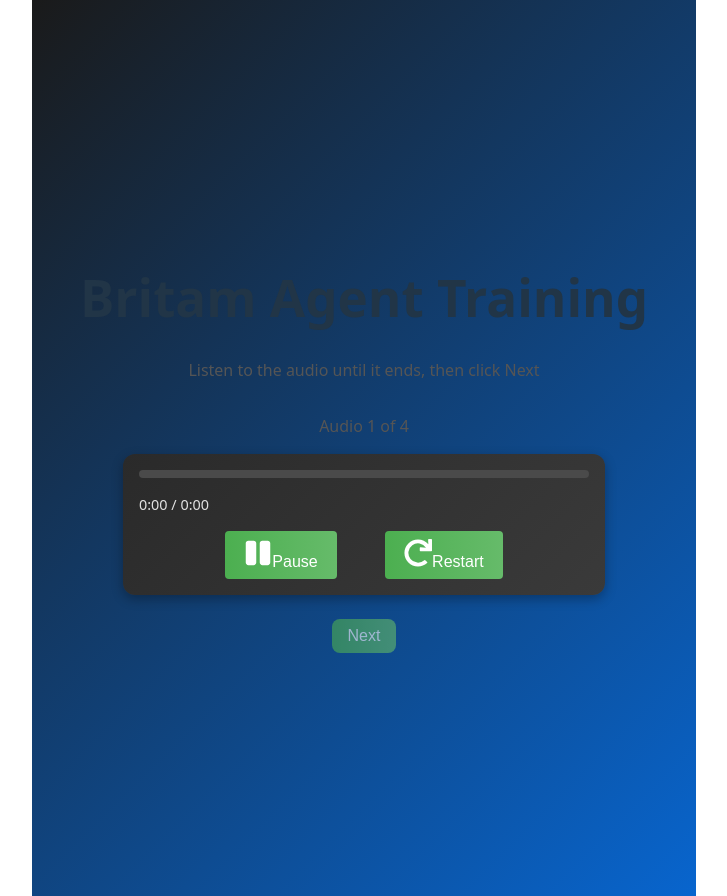
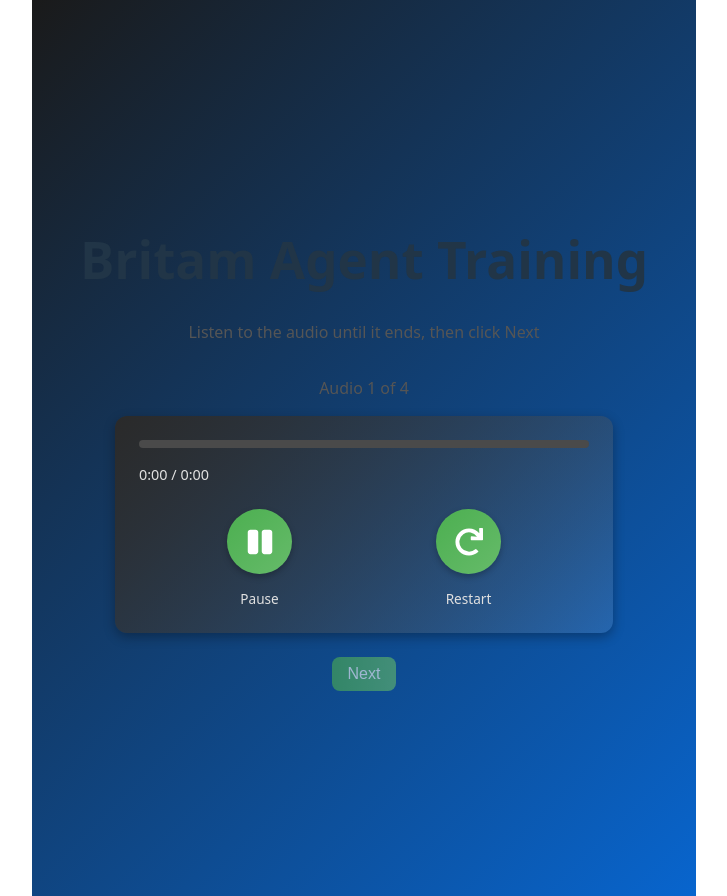
Before and after one commit to timothyobosi/TrainingMaterials, a React (Vite) app: page / in a window 1280 px wide. Both pictures are taken after a click on the button "Start". Shown: the whole page, without its empty margins (276-1003 px from the left). Built offline with nearby package versions, Linux system fonts and the light colour scheme.

Commit message:
controls UI

```diff
--- a/src/components/AudioPlayer.css
+++ b/src/components/AudioPlayer.css
@@ -1,8 +1,8 @@
 .audio-player{
     width: 450px;
     margin: 1rem 0;
-    padding: 1rem;
-    background: linear-gradient(135deg,#2a2a2a,#3a3a3a);
+    padding: 1.5rem;
+    background: linear-gradient(135deg,#2a2a2a,rgba(255, 255, 255, 0.1));
     border-radius: 12px;
     box-shadow: 0 4px 12px rgba(0, 0, 0, 0.3);
 
@@ -36,21 +36,41 @@
 .controls{
     display: flex;
     justify-content: center;
-    gap: 2rem;
+    gap: 8rem;
     margin-top: 1rem;
 }
 
+.control-item{
+    display: flex;
+    flex-direction: column;
+    align-items: center;
+    gap: 0.4rem;
+}
+
+.control-item span{
+    color: #e0e0e0;
+    font-size: 0.85rem;
+    text-align: center;
+}
+
+/* Round button style */
 .audio-player button{
-    margin: 0 0.5rem;
-    padding: 0.5rem 1.2rem;
-    font-size: 1rem;
-    cursor: pointer;
-    background: linear-gradient(90deg,#4CAF50, #66BB6A);
+    display: flex;
+    align-items: center;
+    justify-content: center;
+    width: 65px;
+    height: 65px;
+    border-radius: 50%;
+    background: linear-gradient(135deg, #4CAF50, #66BB6A);
     color: white;
     border: none;
-    border-radius: 4px;
+    cursor: pointer;
     transition: transform 0.2s, background 0.3s;
+    box-shadow: 0 3px 6px rgba(0,0,0,0.25);
+    font-size: 1.2rem;
 }
+
+
 
 .audio-player button:hover:not(:disabled){
     transition: scale(1.05);
--- a/src/components/AudioPlayer.jsx
+++ b/src/components/AudioPlayer.jsx
@@ -92,26 +92,21 @@
         {formatTime(progress)} / {formatTime(duration)}
       </div>
       <div className="controls">
-        {/* Play & pause toggle */}
-        <button onClick={handlePlayPause} aria-label={isPlaying ? 'Pause' : 'Play'}>
-          {isPlaying ? (
-            <>
-            <FaPause size={28}/>
-            <span>Pause</span>
-            </>
-            ):(
-              <>
-              <FaPlay size={28} />
-              <span>Play</span>
-              </>
-          )}
-        </button>
+        <div className="control-item">
+          {/* Play & pause toggle */}
+          <button onClick={handlePlayPause}>
+            {isPlaying ? <FaPause size={28} /> : <FaPlay size={28} />}
+          </button>
+          <span>{isPlaying ? "Pause" : "Play"}</span>
+        </div>
 
-        {/* Restart Button*/}
-        <button onClick={handleRestart} aria-label="Restart audio">
-          <FaRedo size={28}/>
+        <div className="control-item">
+          {/* Restart Button*/}
+          <button onClick={handleRestart} >
+            <FaRedo size={28} />
+          </button>
           <span>Restart</span>
-        </button>
+        </div>
       </div>
 
     </div>
```
